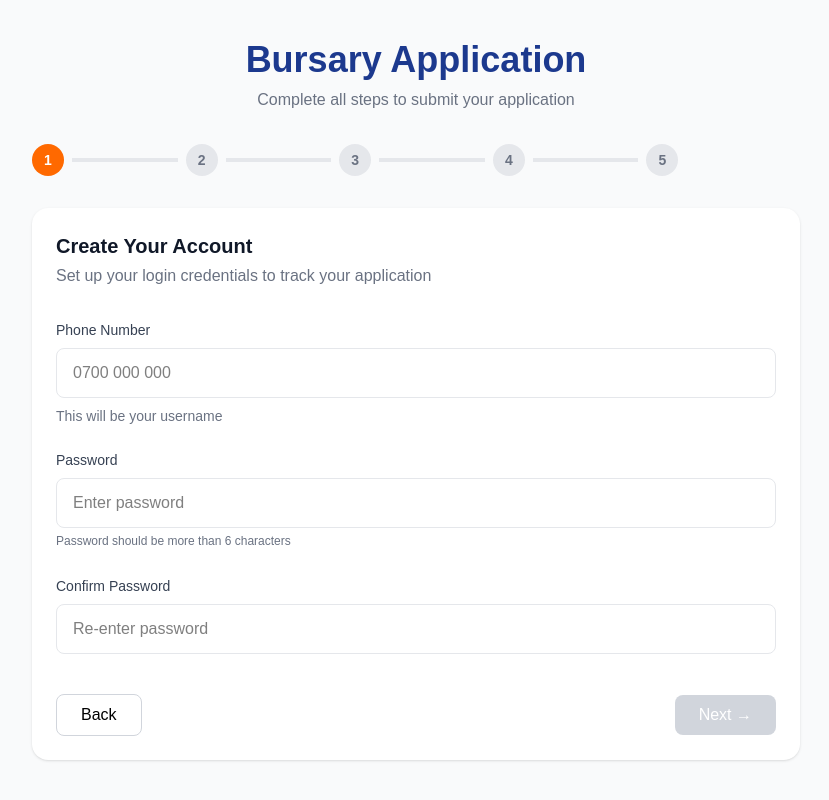
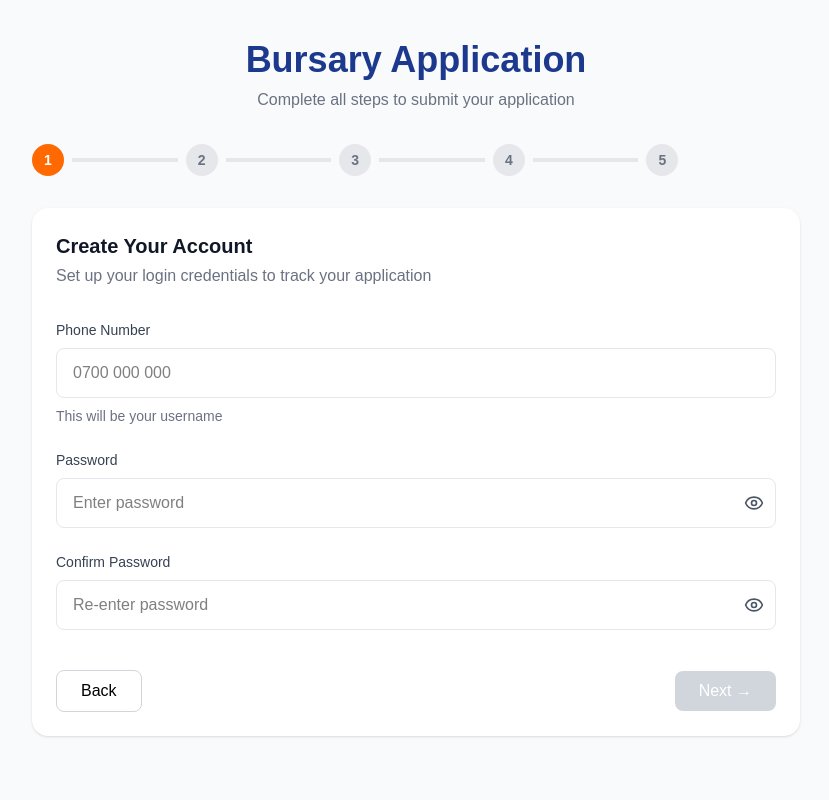
Before and after one commit to samuelkaranja/bursary-platform, a Next.js app: page /application in a window 1280 px wide. Shown: the whole page, without its empty margins (224-1053 px from the left). Built offline with nearby package versions, Linux system fonts and the light colour scheme.

Commit message:
Blocked access to the StepThreeUnivesity form in the StepTwo component and added a way to view the password we enter in the StepOne and Login forms

```diff
--- a/app/login/page.tsx
+++ b/app/login/page.tsx
@@ -7,6 +7,8 @@ import { useForm } from "react-hook-form";
 import { AppDispatch, RootState } from "@/redux/store";
 import { loginUser } from "@/redux/features/authSlice";
 import toast from "react-hot-toast";
+import { useState } from "react";
+import { Eye, EyeOff } from "lucide-react";
 
 interface LoginFormValues {
   phone: string;
@@ -18,12 +20,14 @@ export default function TrackApplicationLoginPage() {
   const router = useRouter();
   const { loading } = useSelector((state: RootState) => state.auth);
 
+  const [showPassword, setShowPassword] = useState(false);
+
   const {
     register,
     handleSubmit,
     formState: { errors },
   } = useForm<LoginFormValues>({
-    mode: "onBlur", // validates when user leaves input
+    mode: "onBlur",
   });
 
   const onSubmit = async (data: LoginFormValues) => {
@@ -50,7 +54,6 @@ export default function TrackApplicationLoginPage() {
   return (
     <main className="min-h-screen bg-white px-4 py-15">
       <div className="mx-auto flex w-full max-w-3xl flex-col items-center">
-        {/* Header */}
         <h1 className="text-center text-2xl font-semibold tracking-tight text-[#1f3a8a] sm:text-3xl">
           Track Your Application
         </h1>
@@ -58,7 +61,6 @@ export default function TrackApplicationLoginPage() {
           Log in to view your application status
         </p>
 
-        {/* Card */}
         <div className="mt-10 w-full max-w-lg rounded-2xl border border-slate-200 bg-white p-6 shadow-sm sm:p-8">
           <h2 className="text-lg font-semibold text-slate-900">Login</h2>
           <p className="mt-1 text-sm text-slate-500">
@@ -109,14 +111,14 @@ export default function TrackApplicationLoginPage() {
                 Password
               </label>
 
-              <div className="mt-2 flex items-center gap-2 rounded-xl bg-[#eef4ff] px-3 py-3">
+              <div className="relative mt-2 flex items-center gap-2 rounded-xl bg-[#eef4ff] px-3 py-3">
                 <LockIcon />
                 <input
                   id="password"
-                  type="password"
+                  type={showPassword ? "text" : "password"}
                   placeholder="••••••••"
                   autoComplete="current-password"
-                  className="w-full bg-transparent text-sm text-slate-900 placeholder:text-slate-400 outline-none"
+                  className="w-full bg-transparent pr-10 text-sm text-slate-900 placeholder:text-slate-400 outline-none"
                   {...register("password", {
                     required: "Password is required",
                     minLength: {
@@ -125,6 +127,14 @@ export default function TrackApplicationLoginPage() {
                     },
                   })}
                 />
+
+                <button
+                  type="button"
+                  onClick={() => setShowPassword((prev) => !prev)}
+                  className="absolute right-3 top-1/2 -translate-y-1/2 text-slate-500 hover:text-slate-900"
+                >
+                  {showPassword ? <EyeOff size={20} /> : <Eye size={20} />}
+                </button>
               </div>
 
               {errors.password && (
@@ -134,7 +144,7 @@ export default function TrackApplicationLoginPage() {
               )}
             </div>
 
-            {/* Submit Button */}
+            {/* Submit */}
             <button
               type="submit"
               disabled={loading}
--- a/components/ApplicationPage/Steps/StepOne.tsx
+++ b/components/ApplicationPage/Steps/StepOne.tsx
@@ -6,6 +6,8 @@ import { registerUser } from "@/redux/features/authSlice";
 import toast from "react-hot-toast";
 import Link from "next/link";
 import { useForm } from "react-hook-form";
+import { useState } from "react";
+import { Eye, EyeOff } from "lucide-react";
 
 interface Props {
   nextStep: () => void;
@@ -21,13 +23,16 @@ interface FormValues {
 export default function StepOne({ nextStep }: Props) {
   const dispatch = useDispatch<AppDispatch>();
 
+  const [showPassword, setShowPassword] = useState(false);
+  const [showConfirmPassword, setShowConfirmPassword] = useState(false);
+
   const {
     register,
     handleSubmit,
     watch,
     formState: { errors, isSubmitting, isValid },
   } = useForm<FormValues>({
-    mode: "onChange", // enables real-time validation
+    mode: "onChange",
   });
 
   const password = watch("password");
@@ -62,7 +67,6 @@ export default function StepOne({ nextStep }: Props) {
 
   return (
     <div>
-      {/* Title */}
       <h2 className="text-xl font-semibold text-gray-900">
         Create Your Account
       </h2>
@@ -70,7 +74,6 @@ export default function StepOne({ nextStep }: Props) {
         Set up your login credentials to track your application
       </p>
 
-      {/* Form */}
       <form onSubmit={handleSubmit(onSubmit)} className="space-y-6">
         {/* Phone */}
         <div>
@@ -102,26 +105,28 @@ export default function StepOne({ nextStep }: Props) {
           <label className="block text-sm font-medium text-gray-700 mb-2">
             Password
           </label>
+          <div className="relative">
             <input
-            type="password"
+              type={showPassword ? "text" : "password"}
               placeholder="Enter password"
               {...register("password", {
                 required: "Password is required",
-              minLength: {
-                value: 6,
-                message: "Password must be more than 6 characters",
-              },
               })}
-            className="w-full rounded-lg text-black border border-gray-200 px-4 py-3 focus:outline-none focus:ring-2 focus:ring-blue-900"
+              className="w-full rounded-lg text-black border border-gray-200 px-4 py-3 pr-12 focus:outline-none focus:ring-2 focus:ring-blue-900"
             />
+            <button
+              type="button"
+              onClick={() => setShowPassword((prev) => !prev)}
+              className="absolute right-3 top-1/2 -translate-y-1/2 text-gray-600 hover:text-gray-900"
+            >
+              {showPassword ? <EyeOff size={20} /> : <Eye size={20} />}
+            </button>
+          </div>
           {errors.password && (
             <p className="text-sm text-red-500 mt-2">
               {errors.password.message}
             </p>
           )}
-          <span className="text-xs text-gray-500">
-            Password should be more than 6 characters
-          </span>
         </div>
 
         {/* Confirm Password */}
@@ -129,16 +134,25 @@ export default function StepOne({ nextStep }: Props) {
           <label className="block text-sm font-medium text-gray-700 mb-2">
             Confirm Password
           </label>
+          <div className="relative">
             <input
-            type="password"
+              type={showConfirmPassword ? "text" : "password"}
               placeholder="Re-enter password"
               {...register("confirmPassword", {
                 required: "Please confirm your password",
                 validate: (value) =>
                   value === password || "Passwords do not match",
               })}
-            className="w-full rounded-lg text-black border border-gray-200 px-4 py-3 focus:outline-none focus:ring-2 focus:ring-blue-900"
+              className="w-full rounded-lg text-black border border-gray-200 px-4 py-3 pr-12 focus:outline-none focus:ring-2 focus:ring-blue-900"
             />
+            <button
+              type="button"
+              onClick={() => setShowConfirmPassword((prev) => !prev)}
+              className="absolute right-3 top-1/2 -translate-y-1/2 text-gray-600 hover:text-gray-900"
+            >
+              {showConfirmPassword ? <EyeOff size={20} /> : <Eye size={20} />}
+            </button>
+          </div>
           {errors.confirmPassword && (
             <p className="text-sm text-red-500 mt-2">
               {errors.confirmPassword.message}
--- a/components/ApplicationPage/Steps/StepTwo.tsx
+++ b/components/ApplicationPage/Steps/StepTwo.tsx
@@ -70,24 +70,16 @@ export default function StepTwo({ nextStep }: Props) {
           </div>
         </div>
 
-        {/* University */}
-        <div
-          onClick={() => setSelected("university")}
-          className={`cursor-pointer rounded-xl border p-6 transition-all
-            ${
-              selected === "university"
-                ? "border-blue-900 bg-blue-50 shadow-sm"
-                : "border-gray-200 hover:border-blue-400"
-            }`}
-        >
+        {/* University (Disabled) */}
+        <div className="rounded-xl border p-6 transition-all border-gray-200 bg-gray-100 opacity-60 cursor-not-allowed">
           <div className="flex flex-col items-start space-y-3">
-            <div className="text-blue-900 text-3xl">🎓</div>
+            <div className="text-gray-400 text-3xl">🎓</div>
 
             <div>
-              <h3 className="text-lg font-semibold text-gray-900">
+              <h3 className="text-lg font-semibold text-gray-500">
                 University/College
               </h3>
-              <p className="text-sm text-gray-500 mt-1">
+              <p className="text-sm text-gray-400 mt-1">
                 For students in tertiary institutions
               </p>
             </div>
```
Lines whose indentation alone changed are shown as unchanged.
